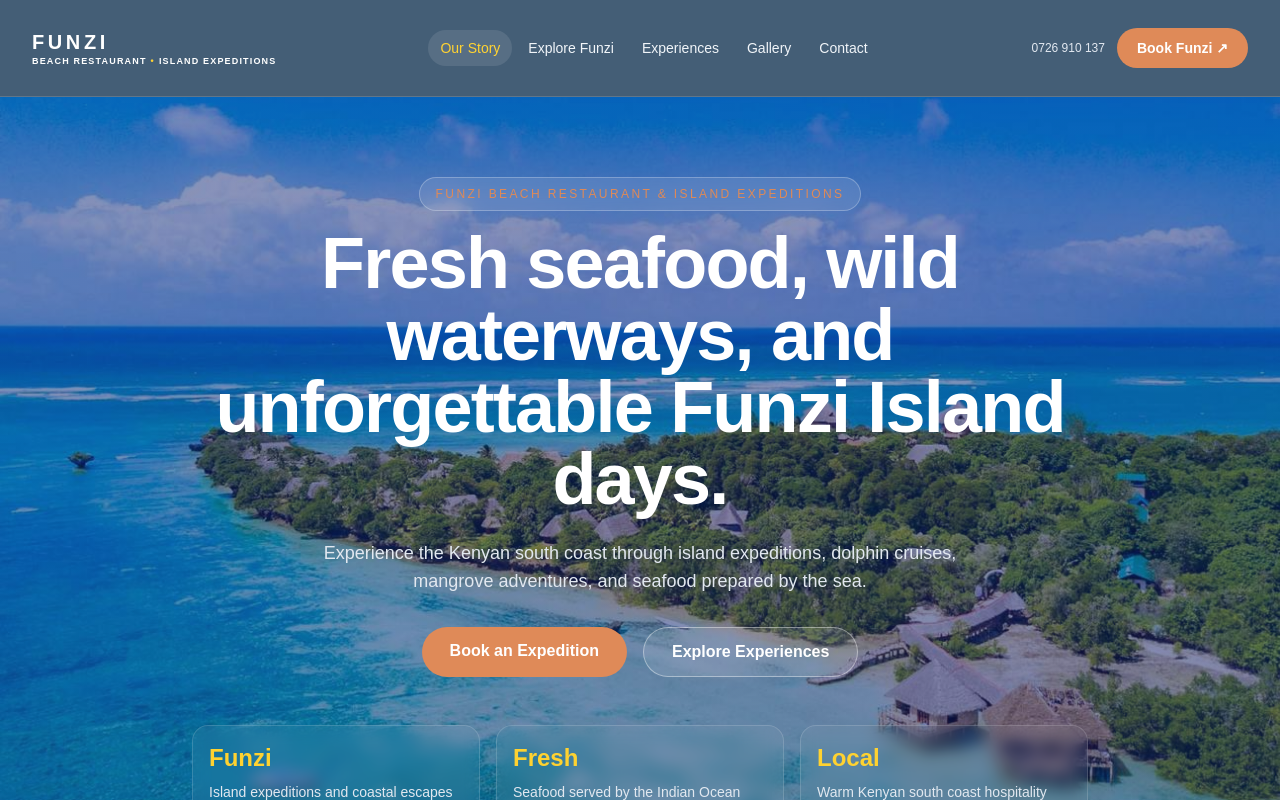
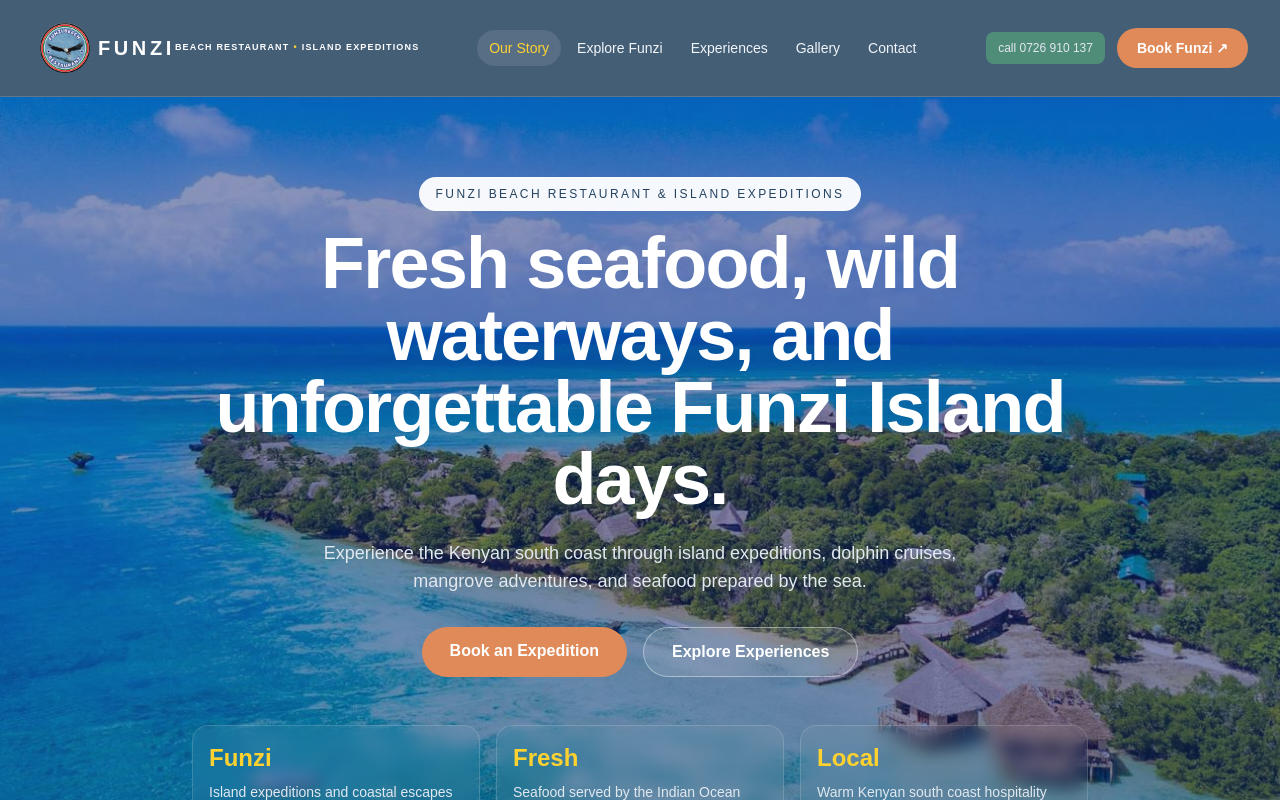
Before and after one commit to MatthewsRicky/funzibeachrestaurant, a Next.js app: page / in a window 1280 px wide. Shown: the top 800 px of the page. Built offline with nearby package versions, Linux system fonts and the light colour scheme.

Commit message:
Styling edits on the buttons and colors

```diff
--- a/components/Hero.tsx
+++ b/components/Hero.tsx
@@ -9,7 +9,7 @@
       }}
     >
       <div className="mx-auto max-w-7xl px-4 py-20 text-center text-white sm:px-6 lg:px-8">
-        <p className="mb-4 inline-flex rounded-full border border-white/25 bg-white/10 px-4 py-2 text-xs font-medium uppercase tracking-[0.2em] text-funzi-red backdrop-blur-sm">
+        <p className="mb-4 inline-flex rounded-full border border-white/25 bg-white/95 px-4 py-2 text-xs font-medium uppercase tracking-[0.2em] text-funzi-navy backdrop-blur-sm">
           Funzi Beach Restaurant & Island Expeditions
         </p>
 
--- a/components/Navbar.tsx
+++ b/components/Navbar.tsx
@@ -1,5 +1,6 @@
 "use client";
 
+import Image from "next/image";
 import { useEffect, useState } from "react";
 
 const navItems = [
@@ -69,7 +70,7 @@
     <header
       className={`sticky top-0 z-50 w-full border-b transition-all duration-300 ${
         isScrolled
-          ? "border-white/10 bg-funzi-navy/95 shadow-xl shadow-slate-950/20 backdrop-blur-xl"
+          ? "border-white/10 bg-funzi-navy/80 shadow-xl shadow-slate-950/20 backdrop-blur-xl"
           : "border-white/15 bg-funzi-navy/85 backdrop-blur-md"
       }`}
     >
@@ -77,9 +78,18 @@
         <a
           href="#top"
           onClick={closeMenu}
-          className="group shrink-0 text-[9px] font-bold leading-[1.3] tracking-[.13em] text-white"
+          className="group flex items-center shrink-0 text-[9px] font-bold leading-[1.3] tracking-[.13em] text-white"
           aria-label="Funzi Beach Restaurant home"
         >
+          <span className="block text-xl tracking-[.18em] transition group-hover:text-amber-300">
+            <Image
+              src="/logo.png"
+              alt="Funzi Beach Restaurant"
+              width={50}
+              height={30}
+              className="mx-2 py-1 transition"
+            />
+          </span>
           <span className="block text-xl tracking-[.18em] transition group-hover:text-amber-300">
             FUNZI
           </span>
@@ -112,14 +122,14 @@
         <div className="hidden items-center gap-3 lg:flex">
           <a
             href="tel:+254726910137"
-            className="text-xs font-medium text-slate-200 transition hover:text-amber-300"
+            className="text-xs font-medium text-slate-200 transition hover:text-amber-300 py-2 px-3 rounded-lg bg-funzi-green hover:bg-funzi-green/80 hover:scale-105"
           >
-            0726 910 137
+           call 0726 910 137
           </a>
 
           <a
             href="#contact"
-            className="rounded-full bg-funzi-red px-5 py-2.5 text-sm font-semibold text-white transition hover:scale-105 hover:bg-red-700"
+            className="rounded-full bg-funzi-red px-5 py-2.5 text-sm font-semibold text-white transition hover:scale-105 hover:bg-funzi-green"
           >
             Book Funzi ↗
           </a>
@@ -153,7 +163,7 @@
       </nav>
 
       <div
-        className={`overflow-hidden border-t border-white/10 bg-[#083b32] transition-all duration-300 lg:hidden ${
+        className={`overflow-hidden border-t border-white/10 bg-funzi-navy transition-all duration-300 lg:hidden ${
           isOpen ? "max-h-[520px] opacity-100" : "max-h-0 opacity-0"
         }`}
       >
@@ -182,7 +192,7 @@
           <div className="mt-5 grid gap-3 border-t border-white/10 pt-5 sm:grid-cols-2">
             <a
               href="tel:+254726910137"
-              className="rounded-full border border-white/20 px-4 py-3 text-center text-sm font-semibold text-white"
+              className="rounded-full border bg-funzi-green hover:bg-funzi-green/80 border-white/20 px-4 py-3 text-center text-sm font-semibold text-white"
             >
               Call 0726 910 137
             </a>
@@ -190,7 +200,7 @@
             <a
               href="#contact"
               onClick={closeMenu}
-              className="rounded-full bg-amber-400 px-4 py-3 text-center text-sm font-semibold text-slate-950"
+              className="rounded-full bg-funzi-red px-4 py-3 text-center text-sm font-semibold text-slate-950"
             >
               Book a Funzi Experience ↗
             </a>
```
